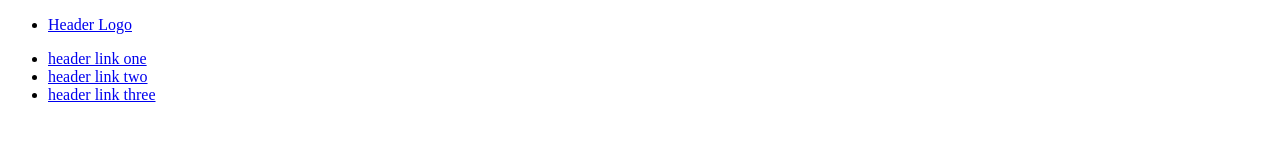
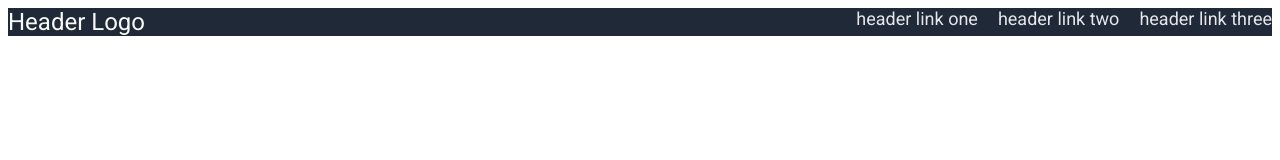
Before and after one commit to dorianpeters/odin-landing-page, a plain HTML site: page index.html in a window 1280 px wide. Drawn offline with Linux system fonts and the light colour scheme.

Commit message:
add roboto font to html, format header and links with css

```diff
--- a/index.html
+++ b/index.html
@@ -5,12 +5,13 @@
     <meta http-equiv="X-UA-Compatible" content="IE=edge">
     <meta name="viewport" content="width=device-width, initial-scale=1.0">
     <title>Odin Landing Page</title>
+    <link href="https://fonts.googleapis.com/css?family=Roboto" rel="stylesheet">
     <link rel="stylesheet" href="./styles.css">
   </head>
   <body>
     <div class="container">
       <div class="header">
-        <ul class="left-links">
+        <ul class="logo">
           <li><a href ="index.html">Header Logo</a></li>
         </ul>
         <ul class="right-links">
--- a/styles.css
+++ b/styles.css
@@ -0,0 +1,42 @@
+body {
+  font-family: roboto;
+}
+
+.container {
+  height: 100vh;
+}
+
+.header {
+  display: flex;
+  justify-content: space-between;
+  background-color: #1F2937
+
+}
+
+.logo {
+  font-size: 24px;
+}
+.logo a {
+  color: #F9FAF8;
+}
+
+.right-links {
+  display: flex;
+  gap: 20px;
+  font-size: 18px;
+}
+
+.right-links a {
+  color: #E5E7EB;
+}
+
+
+ul {
+  list-style-type: none;
+  margin: 0;
+  padding: 0;
+}
+
+a {
+  text-decoration: none;
+}
```
